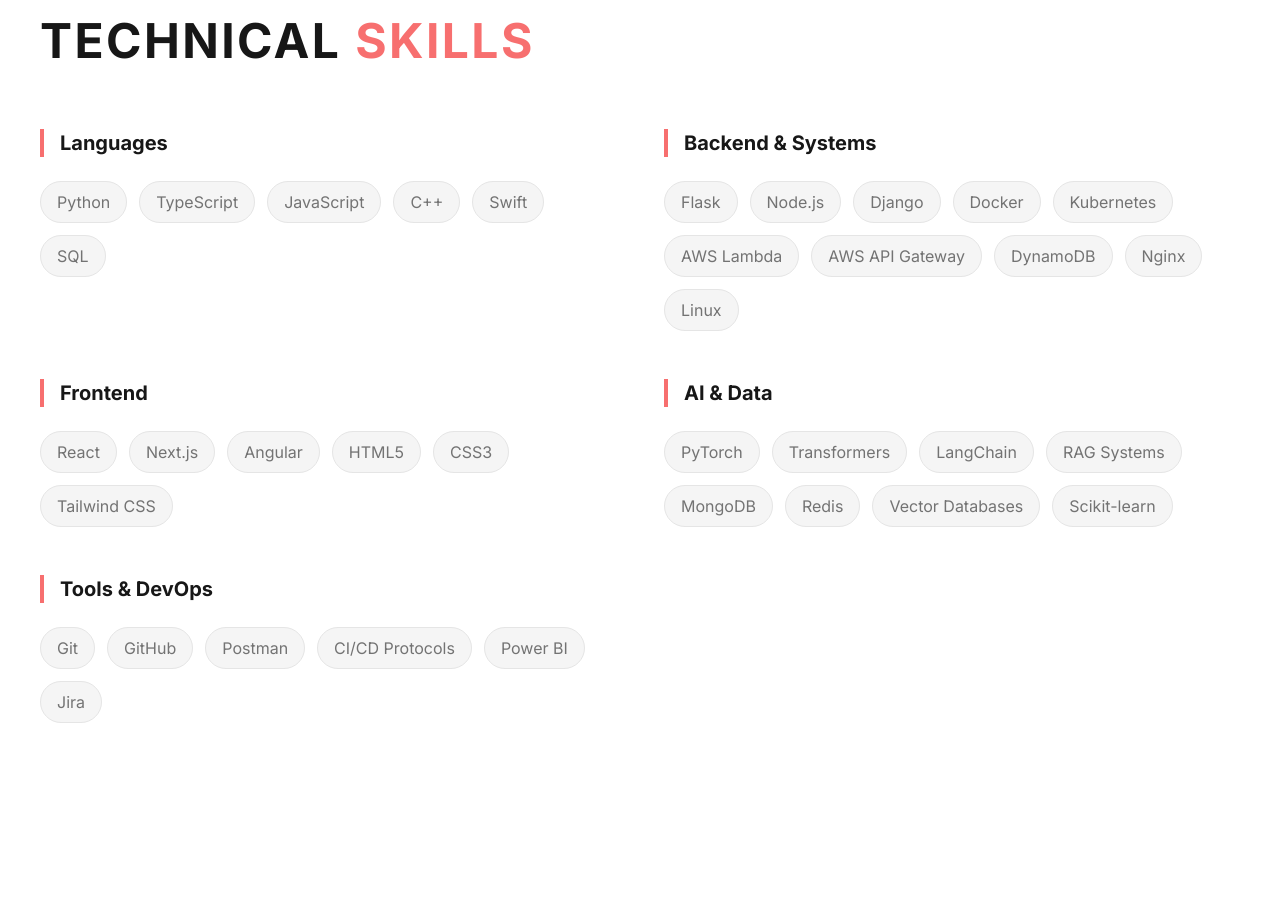
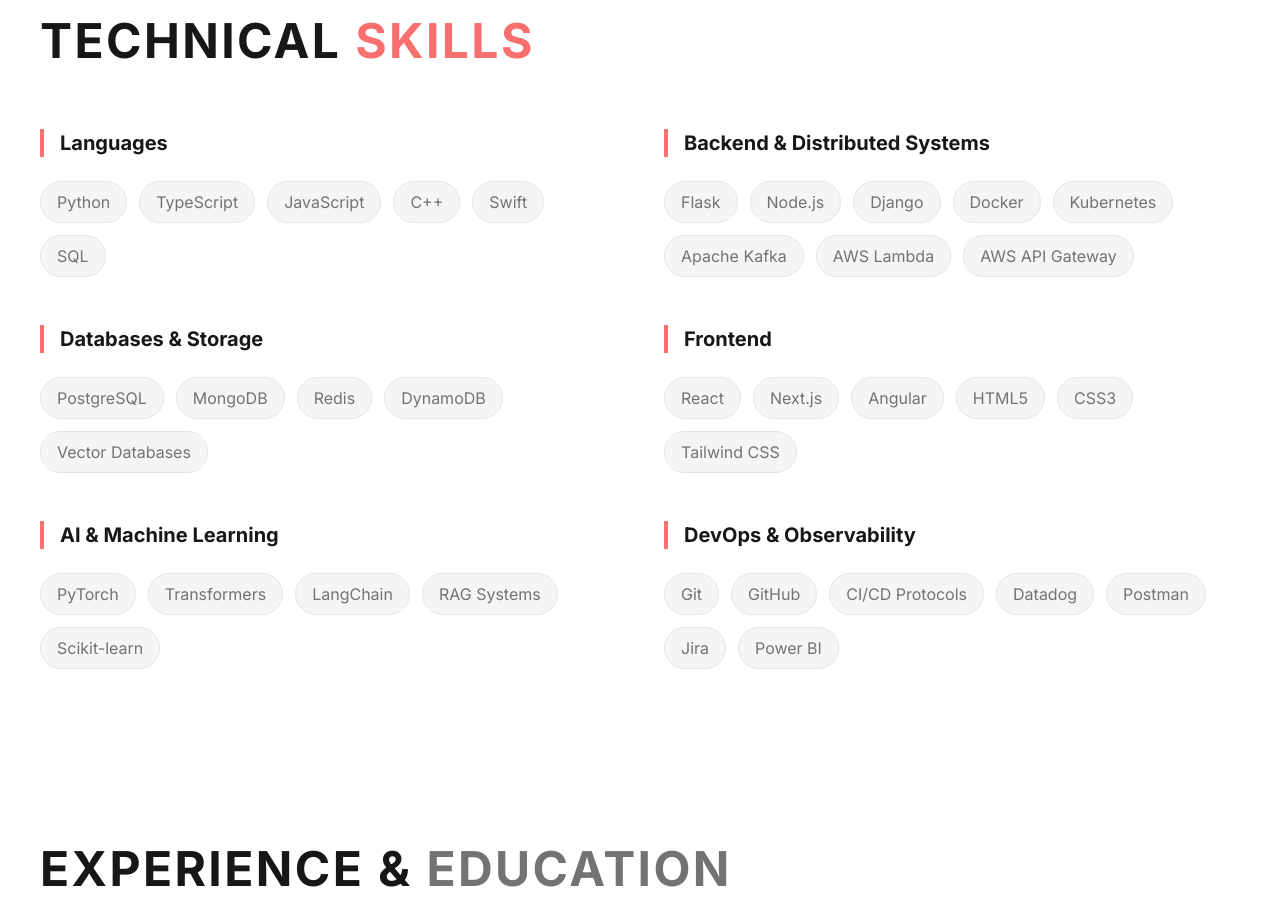
Before and after one commit to tanishqv10/portfolio-tanishq, a Next.js app in the folder web/: page / in a window 1280 px wide. Shown: the part 4620-5522 px from the top of the page. Built offline with nearby package versions, Linux system fonts and the light colour scheme.

Commit message:
feat: refine skills categories and add databases section

```diff
--- a/web/components/Skills.tsx
+++ b/web/components/Skills.tsx
@@ -8,20 +8,24 @@
         skills: ["Python", "TypeScript", "JavaScript", "C++", "Swift", "SQL"]
     },
     {
-        title: "Backend & Systems",
-        skills: ["Flask", "Node.js", "Django", "Docker", "Kubernetes", "AWS Lambda", "AWS API Gateway", "DynamoDB", "Nginx", "Linux"]
+        title: "Backend & Distributed Systems",
+        skills: ["Flask", "Node.js", "Django", "Docker", "Kubernetes", "Apache Kafka", "AWS Lambda", "AWS API Gateway"]
+    },
+    {
+        title: "Databases & Storage",
+        skills: ["PostgreSQL", "MongoDB", "Redis", "DynamoDB", "Vector Databases"]
     },
     {
         title: "Frontend",
         skills: ["React", "Next.js", "Angular", "HTML5", "CSS3", "Tailwind CSS"]
     },
     {
-        title: "AI & Data",
-        skills: ["PyTorch", "Transformers", "LangChain", "RAG Systems", "MongoDB", "Redis", "Vector Databases", "Scikit-learn"]
+        title: "AI & Machine Learning",
+        skills: ["PyTorch", "Transformers", "LangChain", "RAG Systems", "Scikit-learn"]
     },
     {
-        title: "Tools & DevOps",
-        skills: ["Git", "GitHub", "Postman", "CI/CD Protocols", "Power BI", "Jira"]
+        title: "DevOps & Observability",
+        skills: ["Git", "GitHub", "CI/CD Protocols", "Datadog", "Postman", "Jira", "Power BI"]
     }
 ];
 
```
